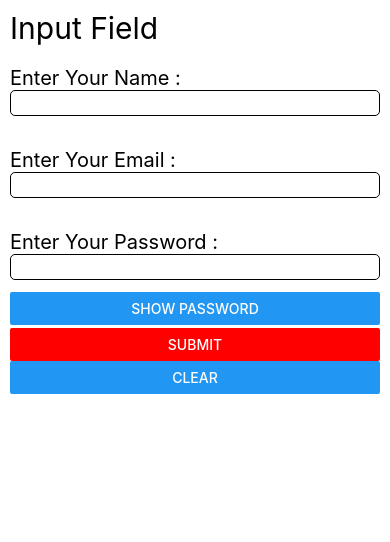
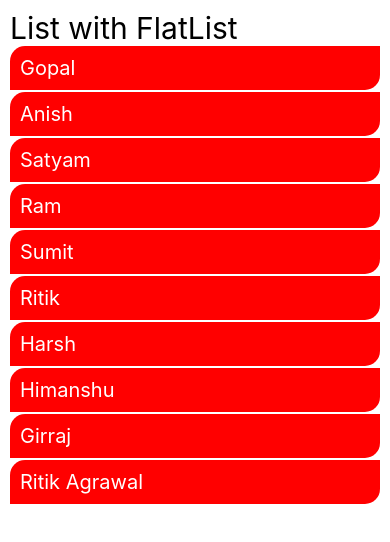
Before and after one commit to gopalkushwah/React-Native, a React Native app: screen / in a window 390 px wide. Shown: the top 542 px of the page. Built offline with nearby package versions, Linux system fonts and the light colour scheme.

Commit message:
List using FlatList

```diff
--- a/components/User.tsx
+++ b/components/User.tsx
@@ -1,98 +1,65 @@
-import React, { useState } from 'react'
-import { Button, Text, View, StyleSheet, TextInput, Alert } from 'react-native';
+import React from 'react'
+import { Text, View, StyleSheet, FlatList } from 'react-native';
 
 {/*
 
 */}
+const data = [
+    {
+        id : 1,
+        name : 'Gopal'
+    },
+    {
+        id : 2,
+        name : 'Anish'
+    },
+    {
+        id : 3,
+        name : 'Satyam'
+    },
+    {
+        id : 4,
+        name : 'Ram'
+    },
+    {
+        id : 5,
+        name : 'Sumit'
+    },
+    {
+        id : 6,
+        name : 'Ritik'
+    },
+    {
+        id : 7,
+        name : 'Harsh'
+    },
+    {
+        id : 8,
+        name : 'Himanshu'
+    },
+    {
+        id : 9,
+        name : 'Girraj'
+    },
+    {
+        id : 10,
+        name : 'Ritik Agrawal'
+    },
+]
+const User = () : JSX.Element  => {
 
-const User = () : JSX.Element => {
-
-    const [name,setName] = useState("");
-    const [email,setEmail] = useState("");
-    const [password,setPassword] = useState("");
-    const [display,setDisplay] = useState(false);
-    const [isShow,setIsShow] = useState(true);
     return (
         <View style={{
             padding : 10
         }}>
-            <Text style={{fontSize : 30,color : '#000'}}>Input Field</Text>
-            <Text style={{fontSize : 20,color : '#000',marginTop : 20}}>Enter Your Name : </Text>
-            <TextInput
-                style={styles.inputStyle}
-                onChangeText={(value)=>{
-                    setName(value);
-                }}
-                value={name}
-            ></TextInput>
-            <Text style={{fontSize : 20,color : '#000',marginTop : 20}}>Enter Your Email : </Text>
-            <TextInput
-                style={styles.inputStyle}
-                onChangeText={(value)=>{
-                    setEmail(value);
-                }}
-                value={email}
-                autoCapitalize='none'
-                keyboardType='email-address'
-
-            ></TextInput>
-
-            <Text style={{fontSize : 20,color : '#000',marginTop : 20}}>Enter Your Password : </Text>
-            <View style={{
-                marginBottom : 3
-            }}>
-
-            <TextInput
-                style={styles.inputStyle}
-                onChangeText={(value)=>{
-                    setPassword(value);
-                }}
-                value={password}
-                secureTextEntry={isShow}
-                ></TextInput>
-                <Button
-                    title='Show Password'
-                    onPress={()=>{
-                        setIsShow(!isShow);
-                    }}
-                ></Button>
-            </View>
-
-
-            <Button title='Submit'
-            color={'red'}
-            onPress={()=>{
-                setDisplay(!display);
-            }}
-            touchSoundDisabled={true}
-            ></Button>
-            <Text ></Text>
-            <Button title='Clear' onPress={()=>{
-                setName("");
-                setEmail("");
-                setPassword("");
-            }}
-            touchSoundDisabled={true}
-            ></Button>
-            {
-                    display ?
-            <View style={{
-                backgroundColor : 'green',
-                borderColor :'black',
-                borderWidth : 2,
-                borderBottomWidth : 10,
-                borderRadius : 5,
-                marginTop : 20
-            }}>
-
-                    <View>
-                        <Text style={{fontSize : 20,color : '#fff',margin : 5}}>Name     : {name}</Text>
-                        <Text style={{fontSize : 20,color : '#fff',margin : 5}}>Email    : {email}</Text>
-                        <Text style={{fontSize : 20,color : '#fff',margin : 5}}>Password : {password}</Text>
-                    </View>
-
-            </View> : null
-             }
+            <Text style={{fontSize:30}}>List with FlatList</Text>
+            <FlatList
+            data={data}
+            renderItem={({item})=>(
+                <Text style={styles.listText}>{item.name}</Text>
+            )}
+            keyExtractor={item=>item.id}
+            ></FlatList>
         </View>
     )
 }
@@ -107,6 +74,15 @@ const styles = StyleSheet.create({
         marginBottom : 12,
         paddingLeft : 15,
 
+    },
+    listText : {
+        padding : 10,
+        fontSize : 20,
+        color : 'white',
+        backgroundColor : 'red',
+        marginBottom : 2,
+        borderTopLeftRadius :15,
+        borderBottomRightRadius : 15
     }
 })
 
```
